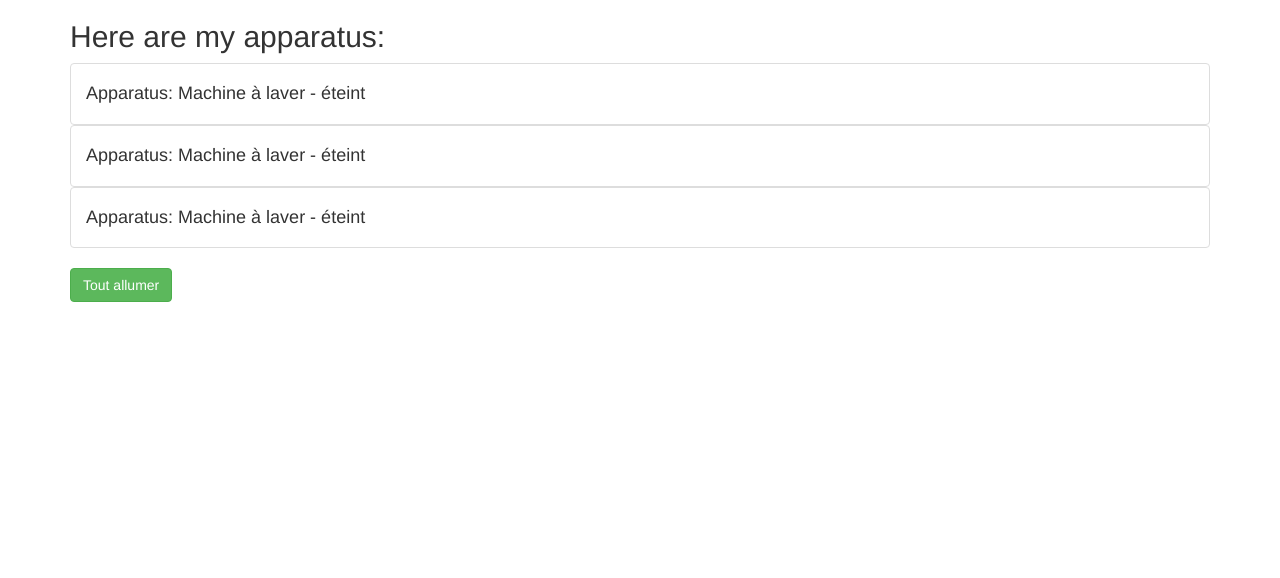
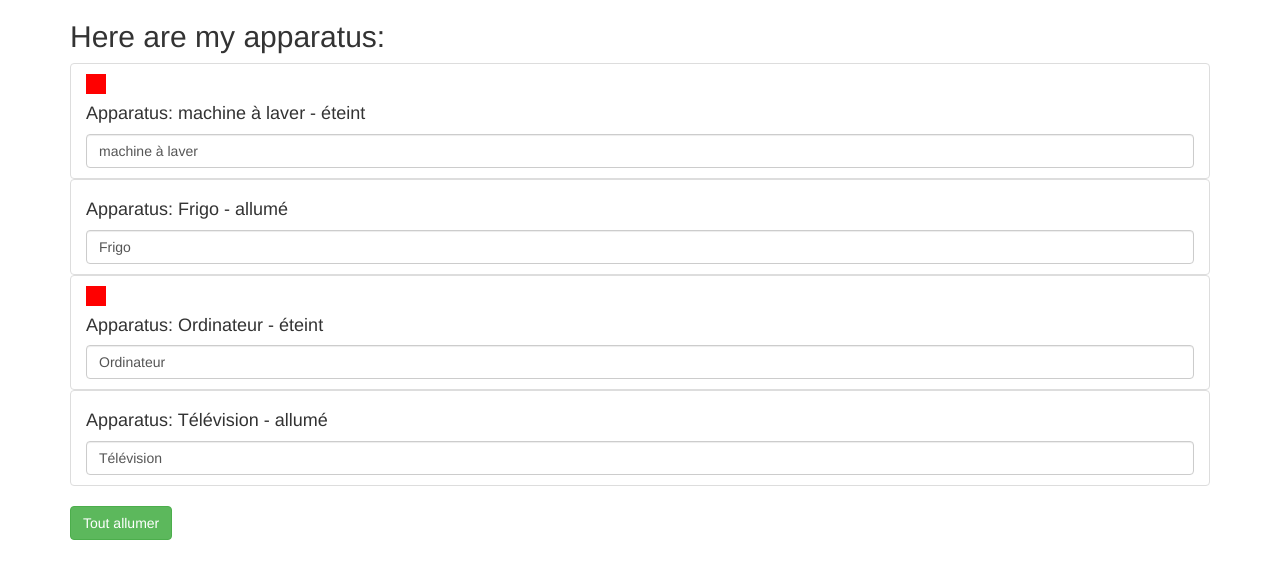
Before and after one commit to nsanzabandi-fiacre-clean-code-tutorials/angular-tutorial-second-app, an Angular app: page / in a window 1280 px wide. Shown: the top 578 px of the page. Built offline with nearby package versions, Linux system fonts and the light colour scheme.

Commit message:
Added a buton to switch on all apparatus. Changed the way to print apparatus. Added a red point on all switched off apparatus.

```diff
--- a/src/app/app.component.html
+++ b/src/app/app.component.html
@@ -4,11 +4,16 @@
     <div class="col-xs-12">
       <h2>Here are my apparatus: </h2>
       <ul class="list-group">
-        <app-apparatus></app-apparatus>
-        <app-apparatus></app-apparatus>
-        <app-apparatus></app-apparatus>
+        <app-apparatus apparatusName="machine à laver" apparatusStatus="éteint"></app-apparatus>
+        <app-apparatus apparatusName="Frigo" apparatusStatus="allumé"></app-apparatus>
+        <app-apparatus apparatusName="Ordinateur" apparatusStatus="éteint"></app-apparatus>
+        <app-apparatus apparatusName="Télévision"apparatusStatus="allumé"></app-apparatus>
       </ul>
-      <button class="btn btn-success" type="button" name="switchAllLightButton" [disabled] = "!isAuthentified">Tout allumer</button>
+      <button class="btn btn-success"
+              type="button"
+              name="switchAllLightButton"
+              [disabled] = "!isAuthentified"
+              (click) = "onClickOnSwitchAllLightButton()">Tout allumer</button>
     </div>
   </div>
 </div>
--- a/src/app/app.component.ts
+++ b/src/app/app.component.ts
@@ -6,6 +6,7 @@ import { Component } from '@angular/core';
   styleUrls: ['./app.component.css']
 })
 export class AppComponent {
+
   title = 'angular-tutorial-second-app';
   isAuthentified = false;
 
@@ -16,4 +17,8 @@ export class AppComponent {
       }, 4000
     );
   }
+
+  onClickOnSwitchAllLightButton() {
+    console.log("On allume tout!!");
+  }
 }
--- a/src/app/app.module.ts
+++ b/src/app/app.module.ts
@@ -4,6 +4,7 @@ import { NgModule } from '@angular/core';
 import { AppComponent } from './app.component';
 import { FirstComponentComponent } from './first-component/first-component.component';
 import { ApparatusComponent } from './apparatus/apparatus.component';
+import { FormsModule} from '@angular/forms';
 
 @NgModule({
   declarations: [
@@ -12,7 +13,8 @@ import { ApparatusComponent } from './apparatus/apparatus.component';
     ApparatusComponent
   ],
   imports: [
-    BrowserModule
+    BrowserModule,
+    FormsModule
   ],
   providers: [],
   bootstrap: [AppComponent]
--- a/src/app/apparatus/apparatus.component.html
+++ b/src/app/apparatus/apparatus.component.html
@@ -1,3 +1,6 @@
 <li class="list-group-item">
+  <div style="width:20px;height:20px;background-color:red;"
+    *ngIf="apparatusStatus === 'éteint'"></div>
   <h4> Apparatus: {{ apparatusName }} - {{ getStatus() }}</h4>
+  <input type="text" name="apparatusNameInput" class="form-control" [(ngModel)] = "apparatusName">
 </li>
--- a/src/app/apparatus/apparatus.component.ts
+++ b/src/app/apparatus/apparatus.component.ts
@@ -1,4 +1,4 @@
-import { Component, OnInit } from '@angular/core';
+import { Component, Input, OnInit } from '@angular/core';
 
 @Component({
   selector: 'app-apparatus',
@@ -7,8 +7,8 @@ import { Component, OnInit } from '@angular/core';
 })
 export class ApparatusComponent implements OnInit {
 
-  apparatusName: string = 'Machine à laver';
-  apparatusStatus: string = 'éteint';
+  @Input() apparatusName: string;
+  @Input() apparatusStatus: string;
 
   constructor() { }
 
```
